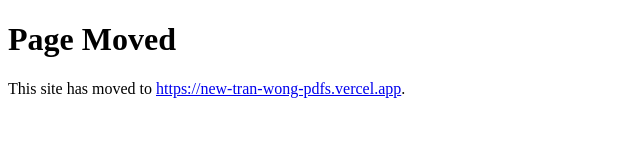
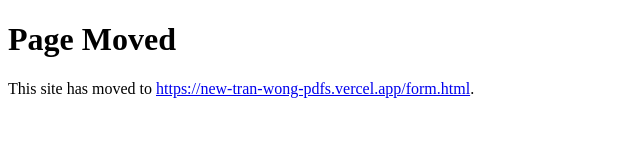
Before and after one commit to dopplertgy-cmd/custom_http, a website: page frontend/index.html in a window 1280 px wide. Shown: the full height of the page, 0-640 px from the left. Drawn offline with Linux system fonts and the light colour scheme.

Commit message:
Update index.html

```diff
--- a/frontend/index.html
+++ b/frontend/index.html
@@ -6,6 +6,6 @@
 </head>
 <body>
   <h1>Page Moved</h1>
-  <p>This site has moved to <a href="https://new-tran-wong-pdfs.vercel.app">https://new-tran-wong-pdfs.vercel.app</a>.</p>
+  <p>This site has moved to <a href="https://new-tran-wong-pdfs.vercel.app/form.html">https://new-tran-wong-pdfs.vercel.app/form.html</a>.</p>
 </body>
 </html>
```
